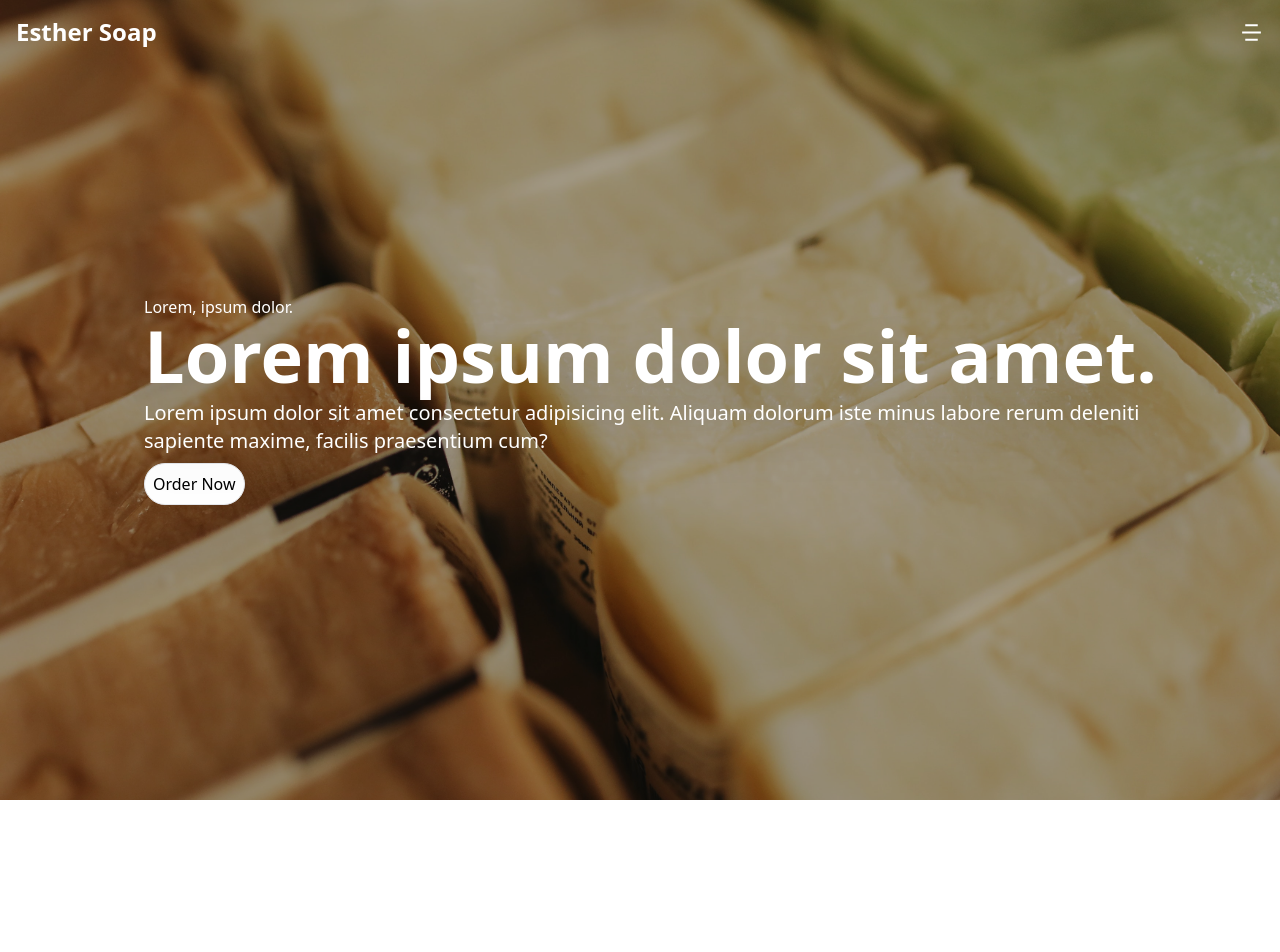
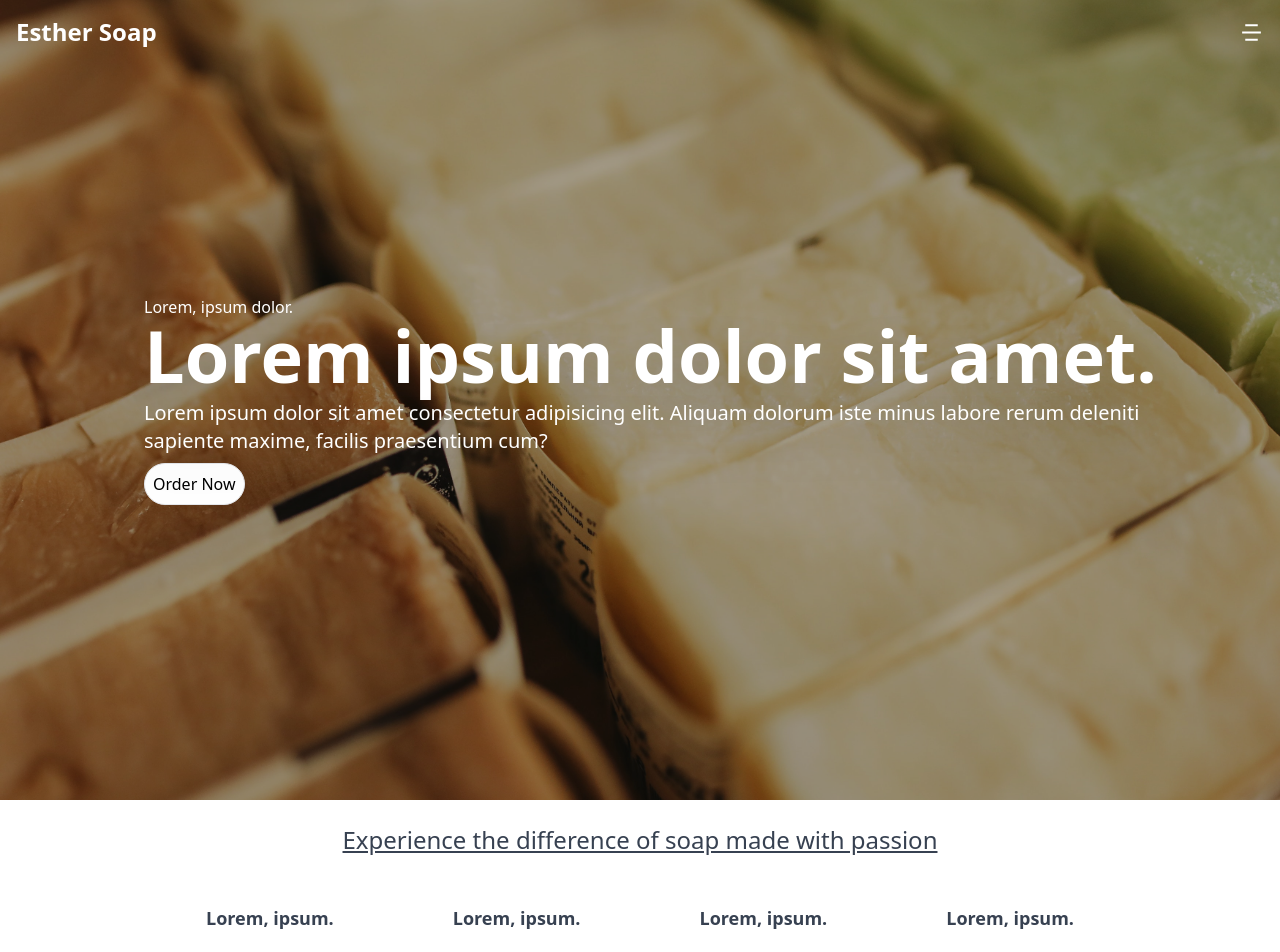
Before and after one commit to Shanehortonm/Esther-Soap, a React (Create React App) app: page / in a window 1280 px wide. Shown: the top 952 px of the page. Before the commit the page ends 800 px from the top, so only its background shows below. Built offline with nearby package versions, Linux system fonts and the light colour scheme.

Commit message:
work on offers component

```diff
--- a/src/App.js
+++ b/src/App.js
@@ -1,11 +1,12 @@
 import React from "react";
-import {Hero, Nav} from './components'
+import {Hero, Nav, Offers} from './components'
 
 function App() {
   return (
     <div>
       <Nav />
       <Hero />
+      <Offers />
     </div>
   );
 }
--- a/src/components/Nav.jsx
+++ b/src/components/Nav.jsx
@@ -24,7 +24,7 @@ export const Nav = () => {
             ? 'ease-in duration-500 fixed text-gray-300 left-0 top-0 w-full h-full bg-black/90 px-4 py-7 flex-col z-10'
             : 'absolute top-0 h-screen left-[-100%] ease-in duration-300 z-10'}
             >
-            <ul className='flex flex-col fixed w-full h-full items-center justify-center'>
+            <ul className='flex flex-col fixed w-full h-full items-center justify-center w-full'>
               <li className='font-bold text-3xl p-8 cursor-pointer'>Home</li>
               <li className='font-bold text-3xl p-8 cursor-pointer'>Products</li>
               <li className='font-bold text-3xl p-8 cursor-pointer'>Contact</li>
--- /dev/null
+++ b/src/components/Offers.jsx
@@ -0,0 +1,15 @@
+import React from "react";
+
+export const Offers = () => {
+    return (
+        <div>
+            <h1 className="flex justify-center align-middle text-bold text-2xl pt-6 text-gray-700 text-decoration-line: underline">Experience the difference of soap made with passion</h1>
+            <div className="max-w-[900px] m-auto px-4 py-12 flex flex-wrap justify-between">
+                <p className="text-lg font-bold text-gray-700">Lorem, ipsum.</p>
+                <p className="text-lg font-bold text-gray-700">Lorem, ipsum.</p>
+                <p className="text-lg font-bold text-gray-700">Lorem, ipsum.</p>
+                <p className="text-lg font-bold text-gray-700">Lorem, ipsum.</p>
+            </div>
+        </div>
+    )
+}
--- a/src/components/index.js
+++ b/src/components/index.js
@@ -1,2 +1,3 @@
 export {Hero} from './Hero'
 export {Nav} from './Nav'
+export {Offers} from './Offers'
```
